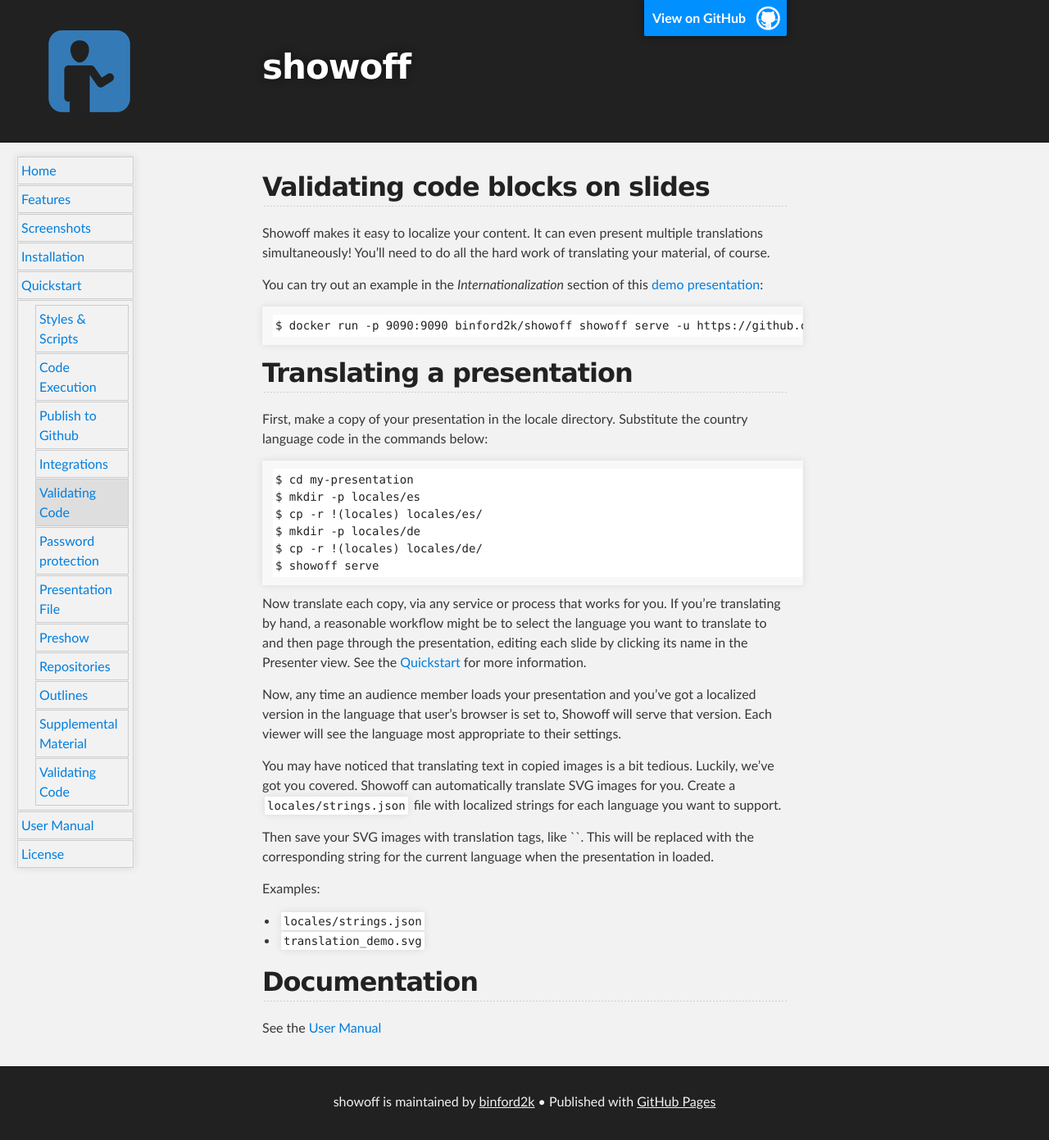
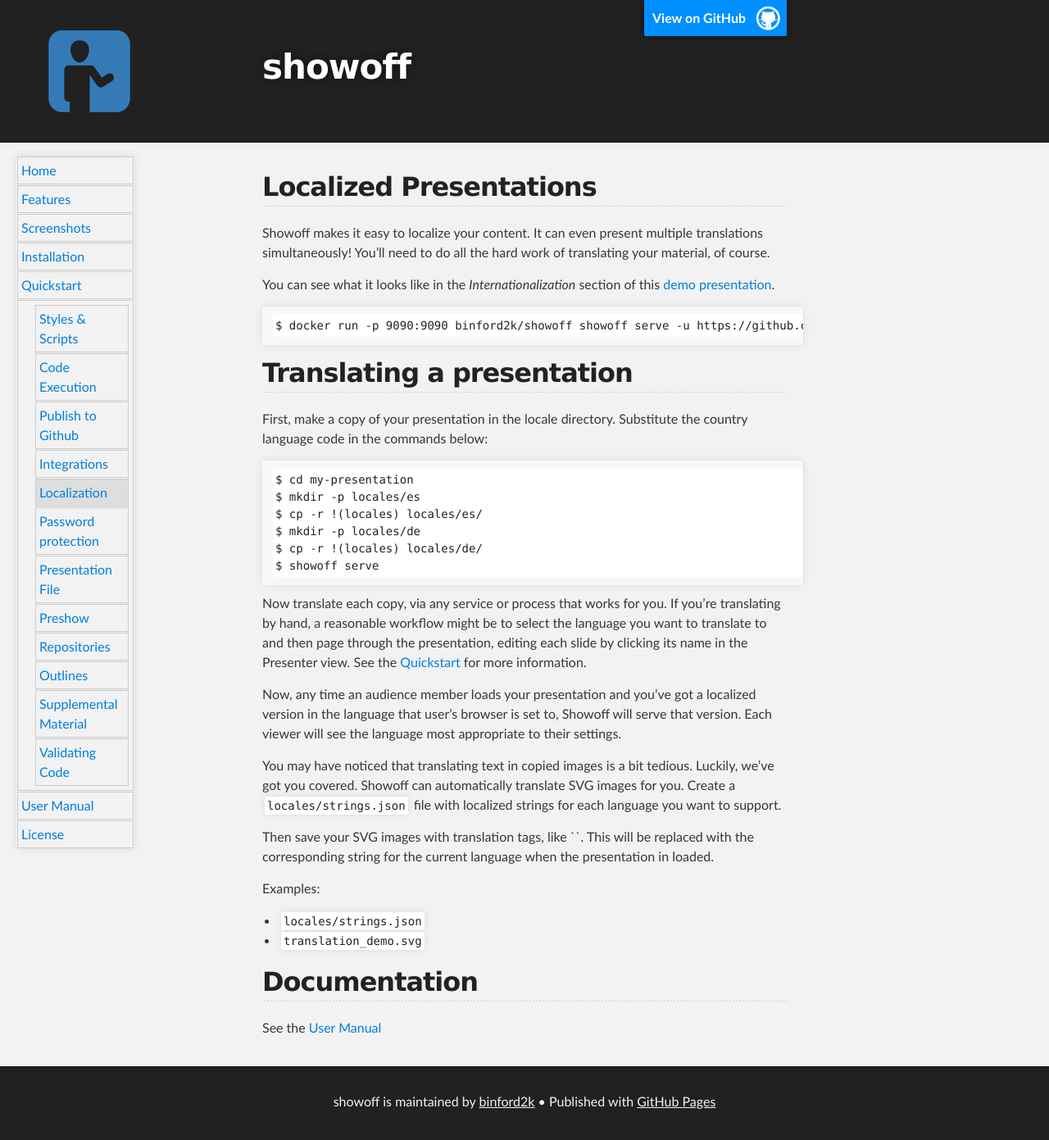
Before and after one commit to binford2k/showoff, a Jekyll site: the page built from _tutorials/internationalization.md, in a window 1280 px wide. Shown: the whole page at 82% size. Built offline with Jekyll 4.4.1, drawn with Linux system fonts in a browser that asks for light colours; the repository's description, which GitHub fills in, is left out.

Commit message:
correct page name

```diff
--- a/_tutorials/internationalization.md
+++ b/_tutorials/internationalization.md
@@ -1,7 +1,7 @@
 ---
 layout: default
-title: Validating Code
-headline: Validating code blocks on slides
+title: Localization
+headline: Localized Presentations
 ---
 
 ## {{ page.headline }}
@@ -10,8 +10,8 @@ Showoff makes it easy to localize your content. It can even present multiple
 translations simultaneously! You'll need to do all the hard work of translating
 your material, of course.
 
-You can try out an example in the *Internationalization* section of this
-[demo presentation](https://github.com/binford2k/showoff_demo.git):
+You can see what it looks like in the *Internationalization* section of this
+[demo presentation](https://github.com/binford2k/showoff_demo.git).
 
     $ docker run -p 9090:9090 binford2k/showoff showoff serve -u https://github.com/binford2k/showoff_demo.git
 
@@ -30,7 +30,7 @@ country language code in the commands below:
 Now translate each copy, via any service or process that works for you. If you're
 translating by hand, a reasonable workflow might be to select the language you
 want to translate to and then page through the presentation, editing each slide
-by clicking its name in the Presenter view. See the [Quickstart](quickstart.html)
+by clicking its name in the Presenter view. See the [Quickstart](/quickstart.html)
 for more information.
 
 Now, any time an audience member loads your presentation and you've got a
```
